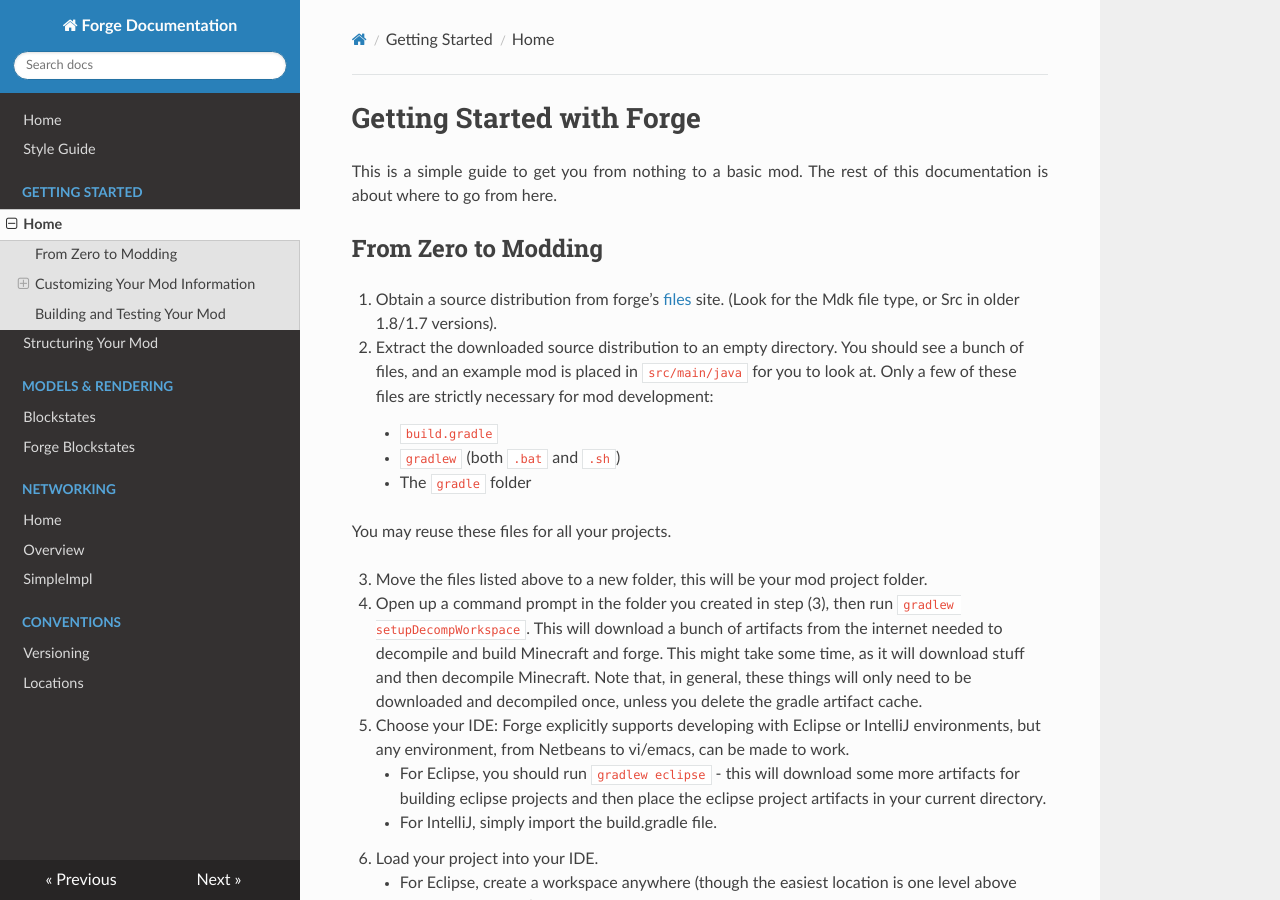
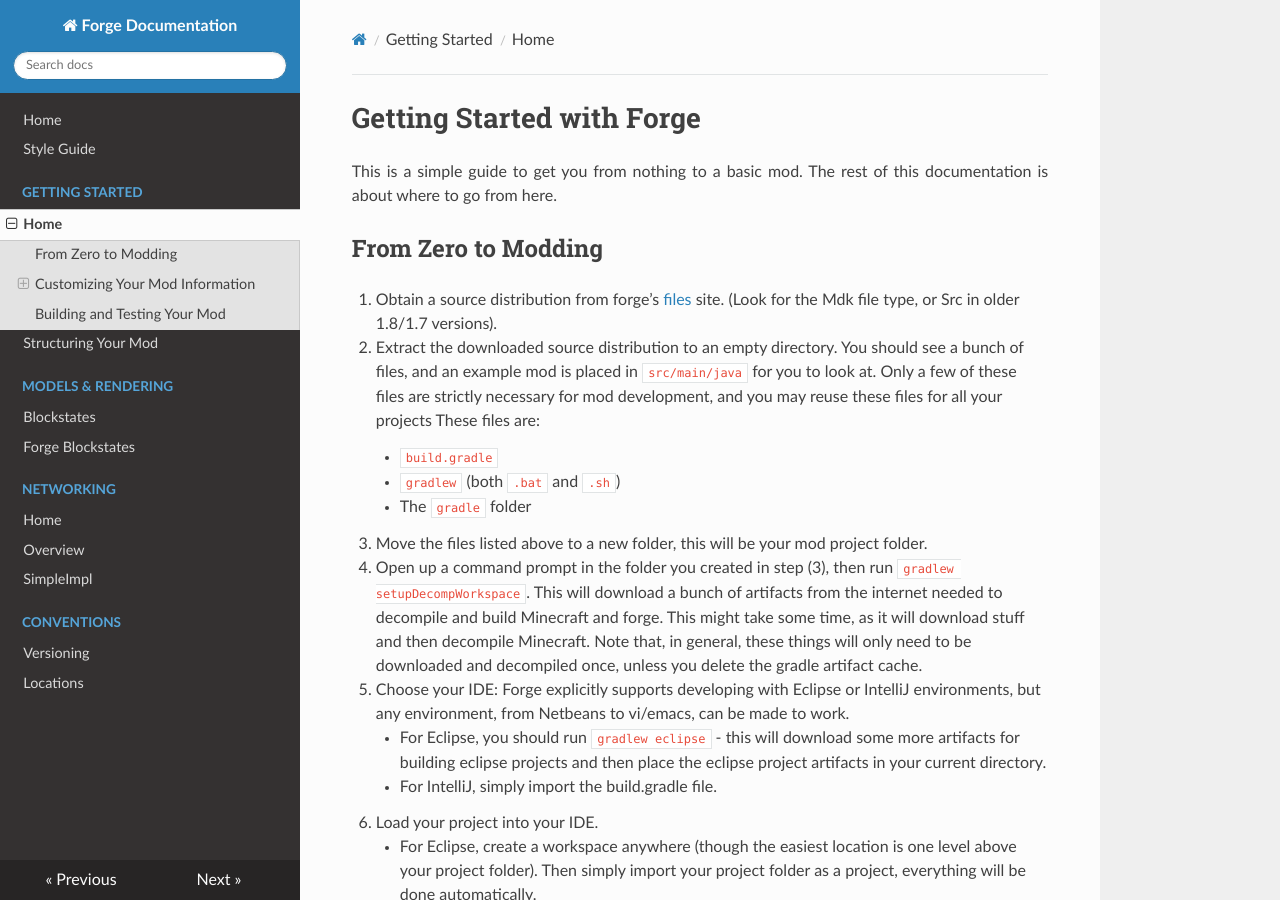
Before and after one commit to MinecraftForge/Documentation, an MkDocs documentation site: the page built from docs/gettingstarted/index.md, in a window 1280 px wide and 900 px high. Built offline with MkDocs 1.6.1, drawn with Linux system fonts in a browser that asks for light colours; nearby versions of some CDN libraries; old or Windows-style settings are respelled for this version of MkDocs.

Commit message:
Rephrase getting started guide to avoid formatting problem

```diff
--- a/docs/gettingstarted/index.md
+++ b/docs/gettingstarted/index.md
@@ -7,13 +7,10 @@ From Zero to Modding
 --------------------
 
 1. Obtain a source distribution from forge's [files][] site. (Look for the Mdk file type, or Src in older 1.8/1.7 versions).
-2. Extract the downloaded source distribution to an empty directory. You should see a bunch of files, and an example mod is placed in `src/main/java` for you to look at. Only a few of these files are strictly necessary for mod development:
+2. Extract the downloaded source distribution to an empty directory. You should see a bunch of files, and an example mod is placed in `src/main/java` for you to look at. Only a few of these files are strictly necessary for mod development, and you may reuse these files for all your projects These files are:
     * `build.gradle`
     * `gradlew` (both `.bat` and `.sh`)
     * The `gradle` folder
-
-  You may reuse these files for all your projects.
-
 3. Move the files listed above to a new folder, this will be your mod project folder.
 4. Open up a command prompt in the folder you created in step (3), then run `gradlew setupDecompWorkspace`. This will download a bunch of artifacts from the internet needed to decompile and build Minecraft and forge. This might take some time, as it will download stuff and then decompile Minecraft. Note that, in general, these things will only need to be downloaded and decompiled once, unless you delete the gradle artifact cache.
 5. Choose your IDE: Forge explicitly supports developing with Eclipse or IntelliJ environments, but any environment, from Netbeans to vi/emacs, can be made to work.
```
